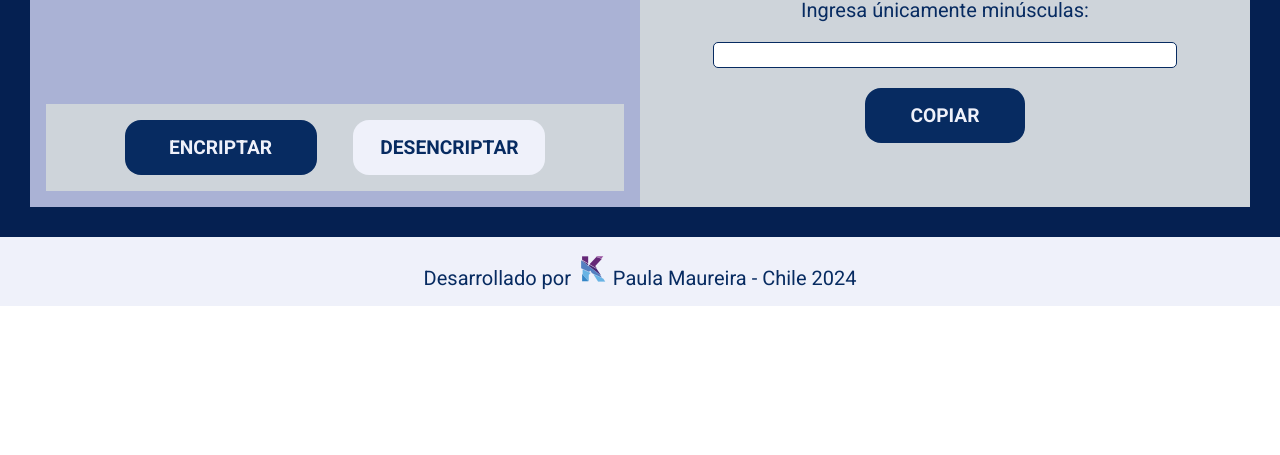
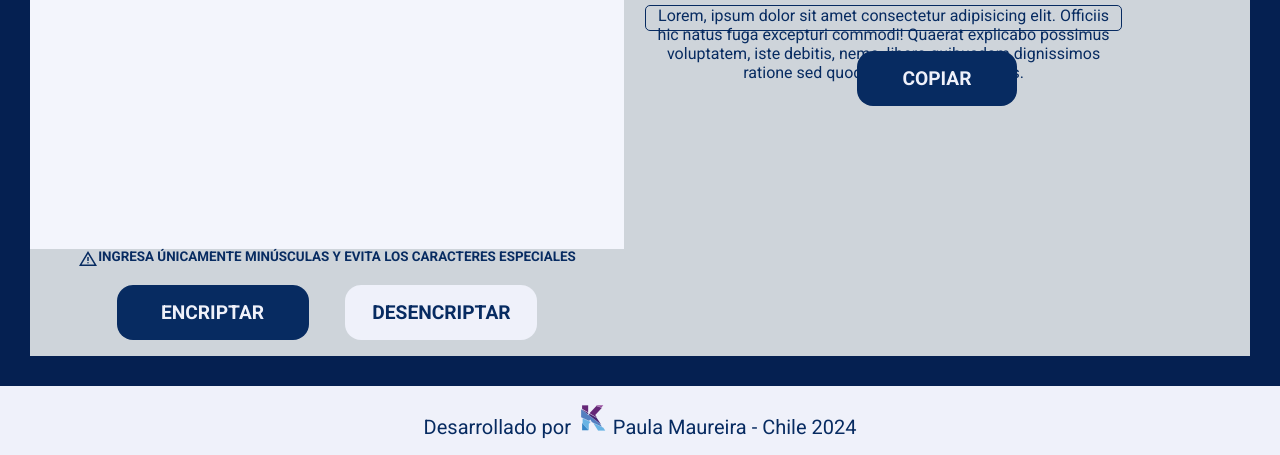
Before and after one commit to KAPRI27/encriptador_de_texto, a plain HTML site: page index.html in a window 1280 px wide. Shown: the part 477-932 px from the top of the page. Before the commit the page ends 800 px from the top, so only its background shows below. Drawn offline with nearby package versions, Linux system fonts and the light colour scheme.

Commit message:
fijado el textarea

```diff
--- a/assets/css/style.css
+++ b/assets/css/style.css
@@ -51,7 +51,8 @@ body {
   padding: 1%;
 }
 .header__logo {
-  padding: 1%;
+  width: 60px;
+  height: auto;
 }
 
 /*este contiene el encriptador*/
@@ -63,20 +64,30 @@ body {
 }
 
 /*salida del mensaje*/
-.container__salida {
-  background-color: var(--color-lightblue-400);
+.container__entrada {
+  background-color: var(--color-lightblue-100);
   width: 100%;
-  height: auto;
-  padding: 1rem;
 }
 
-.container__salida__texto {
-  background-color: var(--color-gray-100);
+.container__entrada__texto {
+  padding: 15px;
+}
+#textarea {
   width: 100%;
-  height: auto;
+  color: var(--color-darkblue-400);
+  background-color: var(--color-lightblue-100);
+  font-family: "Roboto", sans-serif;
+  font-size: 1rem;
+  text-align: left;
 }
 
-.container__salida__mensajeResuelto {
+textarea {
+  border: none;
+  text-decoration: none;
+  resize: none;
+}
+
+.container__entrada__mensajeResuelto {
   padding: 1rem;
   color: var(--color-darkblue-400);
 }
@@ -85,7 +96,6 @@ body {
   text-align: center;
   width: 100%;
   height: auto;
-  margin-top: 65%;
   background-color: var(--color-gray-100);
 }
 .container__botones__encriptar {
@@ -115,7 +125,7 @@ body {
 
 /*
 /*seccion donde se ingresa el mensaje*/
-.container__inputText {
+.container__salida {
   display: inline-block;
   text-align: center;
   padding: 1rem;
@@ -125,17 +135,25 @@ body {
   height: auto;
 }
 
-.imagen_input {
-  margin-top: 1rem;
+h6,
+svg {
+  display: flex;
+  justify-content: center;
 }
 
-.container__inputText__input {
+.container__salida__imagen {
+  margin-top: 1rem;
+  width: 336px;
+  height: 304px;
+}
+
+.container__salida__mensaje {
 }
 
 label {
   font-family: "Roboto", sans-serif;
 }
-.container__inputText__mensaje {
+.container__salida__mensajeResuelto {
   margin: 20px 5px 20px 5px;
   width: 80%;
   font-family: "Roboto", sans-serif;
--- a/index.html
+++ b/index.html
@@ -9,11 +9,15 @@
       href="https://fonts.googleapis.com/css2?family=Roboto:ital,wght@0,100;0,300;0,400;0,500;0,700;0,900;1,100;1,300;1,400;1,500;1,700;1,900&display=swap"
       rel="stylesheet"
     />
+    <link
+      rel="stylesheet"
+      href="https://fonts.googleapis.com/css2?family=Material+Symbols+Outlined:opsz,wght,FILL,GRAD@24,400,0,0"
+    />
     <link rel="stylesheet" href="./assets/css/style.css" />
     <link
-      rel="shortcut icon"
-      href="./assets/imagenes/favicon.ico"
-      type="image/x-icon"
+      rel="icon"
+      href="./assets/imagenes/favicon-32x32.png"
+      type="image/png"
     />
     <title>Encriptador</title>
   </head>
@@ -28,14 +32,36 @@
     </header>
     <section class="container">
       <!--SECCION DE OUTPUT DEL MENSAJE-->
-      <main class="container__salida">
-        <div class="container__salida__texto">
-          <p class="container__salida__mensajeResuelto">
-            Aquí se mostrará el mensaje YA procesado
-          </p>
+      <main class="container__entrada">
+        <div class="container__entrada__texto">
+          <label for="mensaje">
+            <textarea
+              class="container__inputText__mensaje"
+              name="container__inputText__mensaje"
+              id="textarea"
+              type="text"
+              columns="10"
+              rows="30"
+              placeholder="INGRESA EL TEXTO AQUÍ"
+            ></textarea>
+          </label>
         </div>
 
         <section class="container__botones">
+          <h6>
+            <svg
+              xmlns="http://www.w3.org/2000/svg"
+              height="20px"
+              viewBox="0 -960 960 960"
+              width="20px"
+              fill="#072b61"
+            >
+              <path
+                d="m48-144 432-720 432 720H48Zm127-72h610L480-724 175-216Zm304.79-48q15.21 0 25.71-10.29t10.5-25.5q0-15.21-10.29-25.71t-25.5-10.5q-15.21 0-25.71 10.29t-10.5 25.5q0 15.21 10.29 25.71t25.5 10.5ZM444-384h72v-192h-72v192Zm36-86Z"
+              />
+            </svg>
+            INGRESA ÚNICAMENTE MINÚSCULAS Y EVITA LOS CARACTERES ESPECIALES
+          </h6>
           <!--BOTONES DE ENCRIPTAR Y DESENCRIPTAR-->
           <button class="container__botones__encriptar" type="submit">
             ENCRIPTAR
@@ -47,17 +73,19 @@
         </section>
       </main>
       <!--lado izquierdo- container inputText-->
-      <section class="container__inputText">
+      <section class="container__salida">
         <img
-          class="imagen_input"
+          class="container__salida__imagen"
           src="./assets/imagenes/Muñeco.png"
           alt="imagen de un hombre joven, que utiliza una lupa para revisar un diamante"
         />
-        <div class="container__inputText__input">
-          <label for="mensaje"
-            >Ingresa únicamente minúsculas:
-            <input class="container__inputText__mensaje" type="text" />
-          </label>
+        <div class="container__salida__mensaje">
+          <p class="container__salida__mensajeResuelto">
+            Lorem, ipsum dolor sit amet consectetur adipisicing elit. Officiis
+            hic natus fuga excepturi commodi! Quaerat explicabo possimus
+            voluptatem, iste debitis, nemo, libero quibusdam dignissimos ratione
+            sed quod vel facere perferendis.
+          </p>
         </div>
         <button class="container__inputText__copiar">COPIAR</button>
       </section>
```
